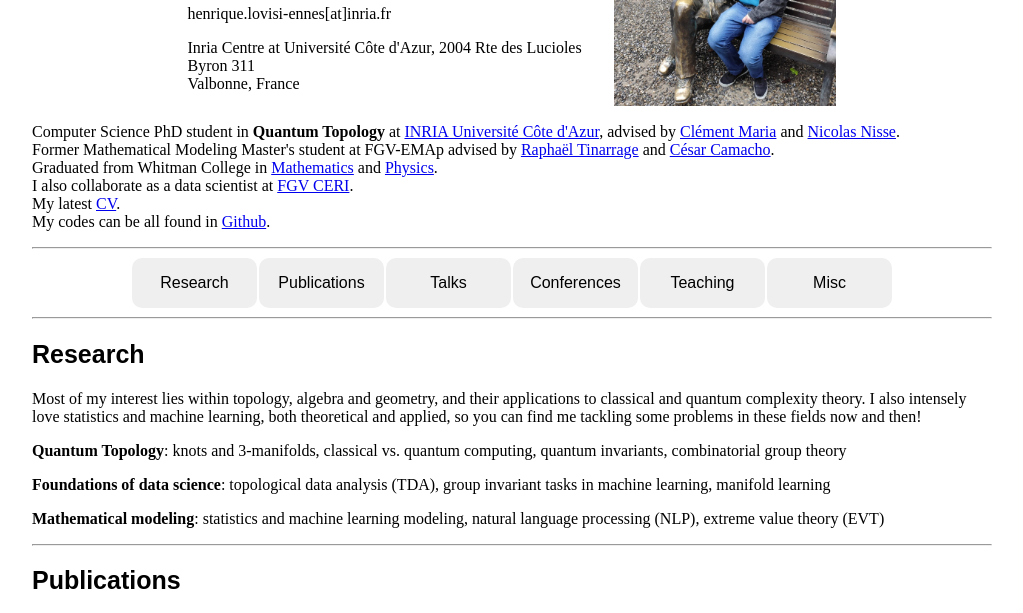
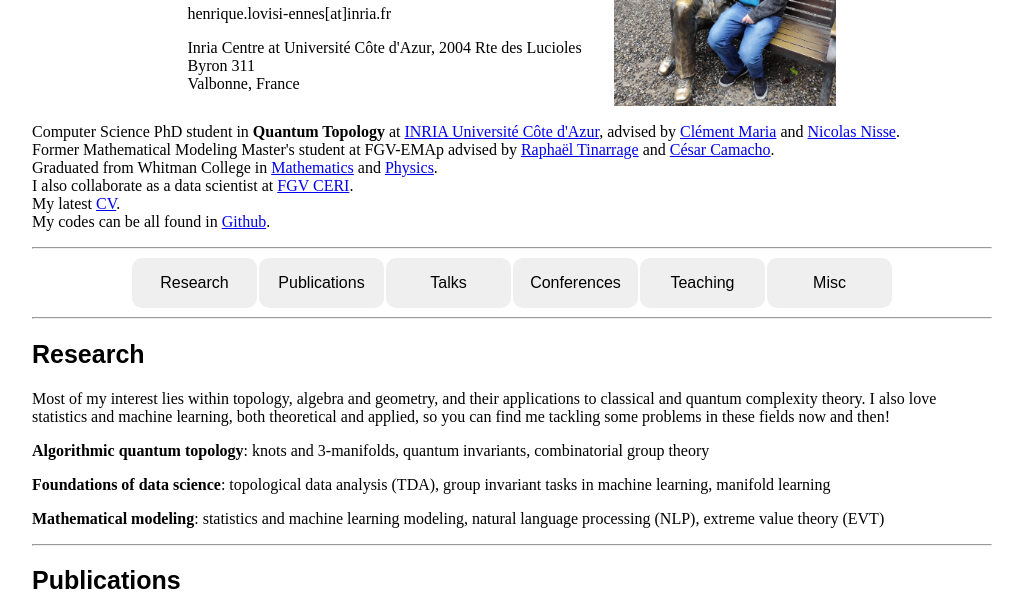
Before and after one commit to HLovisiEnnes/website, a plain HTML site: page index.html in a window 1280 px wide. Shown: the part 103-716 px from the top of the page, without its empty margins (128-1151 px from the left). Drawn offline with Linux system fonts and the light colour scheme; a script that the page names is missing.

Commit message:
Update index.html

```diff
--- a/index.html
+++ b/index.html
@@ -46,8 +46,8 @@
 
     <hr>
     <h2 id="research"> Research </h2>
-    Most of my interest lies within topology, algebra and geometry, and their applications to classical and quantum complexity theory.  I also intensely love statistics and machine learning, both theoretical and applied, so you can find me tackling some problems in these fields now and then!
-    <p> <b>Quantum Topology</b>: knots and 3-manifolds, classical vs. quantum computing, quantum invariants, combinatorial group theory
+    Most of my interest lies within topology, algebra and geometry, and their applications to classical and quantum complexity theory.  I also love statistics and machine learning, both theoretical and applied, so you can find me tackling some problems in these fields now and then!
+    <p> <b>Algorithmic quantum topology</b>: knots and 3-manifolds, quantum invariants, combinatorial group theory
     <p> <b>Foundations of data science</b>: topological data analysis (TDA), group invariant tasks in machine learning, manifold learning
     <p> <b>Mathematical modeling</b>: statistics and machine learning modeling, natural language processing (NLP), extreme value theory (EVT)
     <hr>
```
